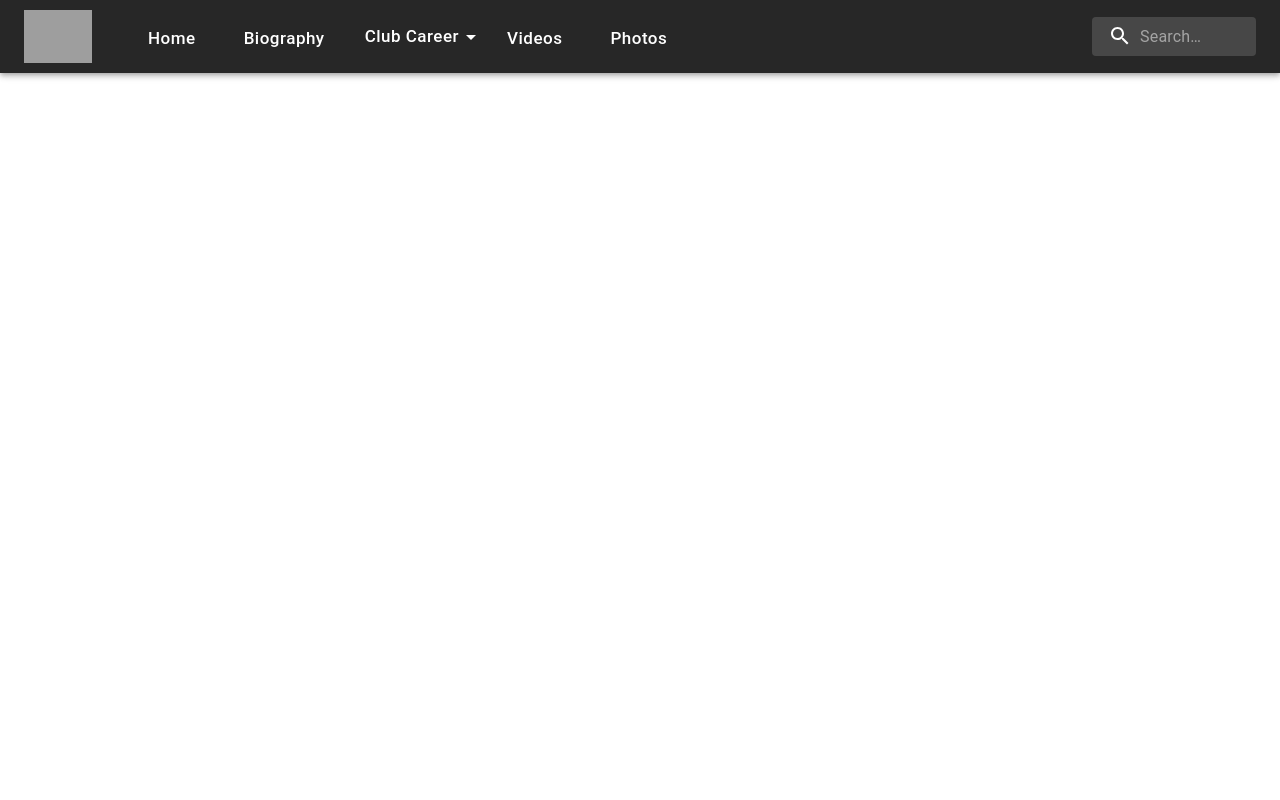
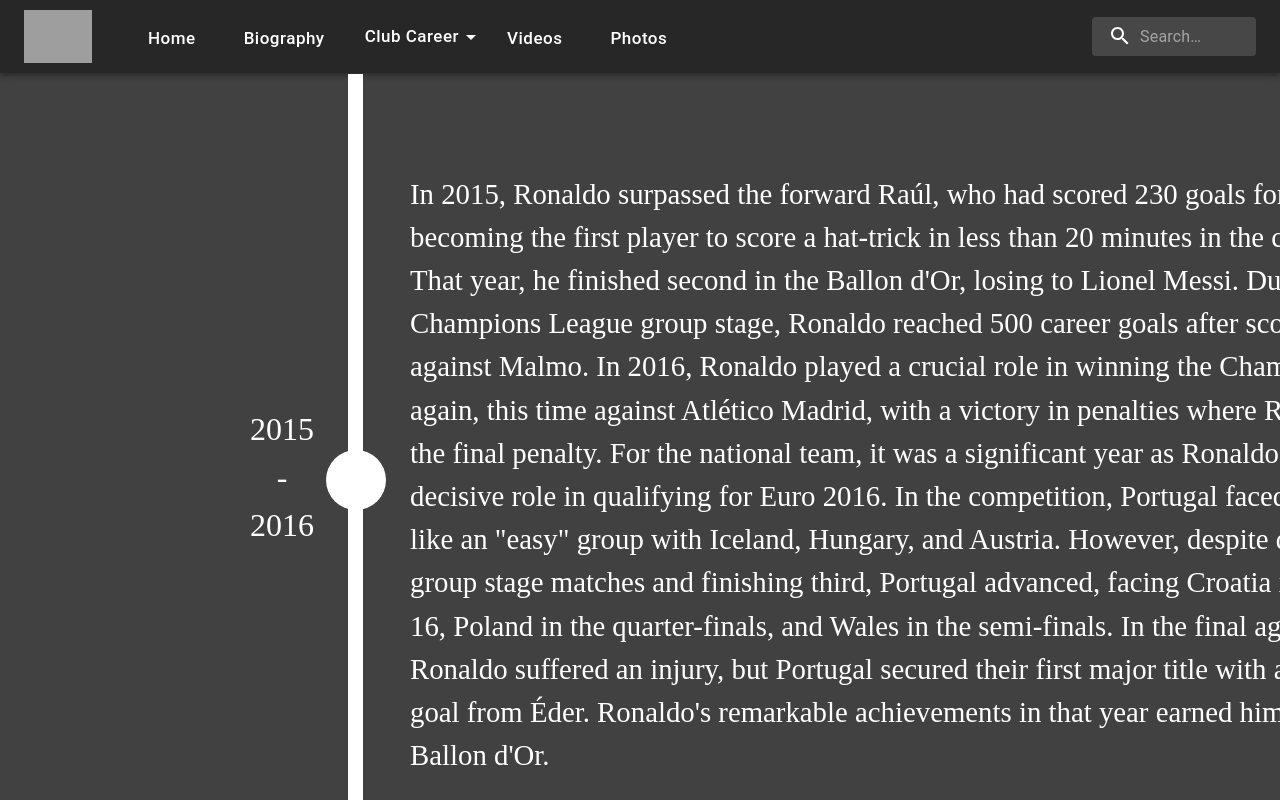
Before and after one commit to miguelfcostaa/SGM, a React (Create React App) app: page /timeline9 in a window 1280 px wide. Before the commit this address had no page. Built offline with nearby package versions, Linux system fonts and the light colour scheme; grey boxes are pictures that could not be loaded.

Commit message:
timeline 9 feito!

```diff
--- /dev/null
+++ b/src/components/Timeline10.tsx
@@ -0,0 +1,38 @@
+import { Box, Button } from "@mui/material";
+import React from 'react';
+import NavBar from './NavBar';
+
+const Timeline10 = () => {
+    return (
+        <div style={{overflow: 'hidden', background: '#414141', position: 'absolute', height: '100%', width: '100%'}} >
+            <NavBar />
+            <Box sx={{ marginLeft: '1480px', marginTop: "100px" }}>
+                <img
+                height="600"
+                width="400"
+                src="https://cdn.discordapp.com/attachments/525052167007240224/1185608148002807961/Ronaldo_Euro_2016.jpg?ex=65903aa2&is=657dc5a2&hm=58c1418c383670048c621ab3055b95f1b9af86ae0353c32fef2d2cf94745d130&"
+                ></img>
+            </Box>
+            <div>
+                <button className="invisible-button" onClick={() => window.location.href = "/timeline9"}></button>
+            </div>
+            <div className="line-full"></div>
+            <div className="ball"></div>
+            <div className="textotimeline2">
+                <div>
+
+                </div>
+            </div>
+            <span className="datatimeline1">
+                   2015 <br></br>
+                   <center> - </center>
+                   2016
+            </span>
+            <div>
+                <button className="invisible-button-bottom" onClick={() => window.location.href = "/timeline10"}></button>
+            </div>
+        </div>
+    );
+}
+
+export default Timeline10;
--- a/src/components/Timeline8.tsx
+++ b/src/components/Timeline8.tsx
@@ -37,7 +37,7 @@
                 2014
             </span>
             <div>
-                <button className="invisible-button-bottom" onClick={() => window.location.href = "/timeline8"}></button>
+                <button className="invisible-button-bottom" onClick={() => window.location.href = "/timeline9"}></button>
             </div>
         </div>
     );
--- /dev/null
+++ b/src/components/Timeline9.tsx
@@ -0,0 +1,49 @@
+import { Box, Button } from "@mui/material";
+import React from 'react';
+import NavBar from './NavBar';
+
+const Timeline9 = () => {
+    return (
+        <div style={{overflow: 'hidden', background: '#414141', position: 'absolute', height: '100%', width: '100%'}} >
+            <NavBar />
+            <Box sx={{ marginLeft: '1480px', marginTop: "100px" }}>
+                <img
+                height="600"
+                width="400"
+                src="https://cdn.discordapp.com/attachments/525052167007240224/1185608148002807961/Ronaldo_Euro_2016.jpg?ex=65903aa2&is=657dc5a2&hm=58c1418c383670048c621ab3055b95f1b9af86ae0353c32fef2d2cf94745d130&"
+                ></img>
+            </Box>
+            <div>
+                <button className="invisible-button" onClick={() => window.location.href = "/timeline8"}></button>
+            </div>
+            <div className="line-full"></div>
+            <div className="ball"></div>
+            <div className="textotimeline2">
+                <div>
+                    In 2015, Ronaldo surpassed the forward Raúl, who had scored 230 goals for Real Madrid,
+                    becoming the first player to score a hat-trick in less than 20 minutes in the competition.
+                    That year, he finished second in the Ballon d'Or, losing to Lionel Messi. During the Champions
+                    League group stage, Ronaldo reached 500 career goals after scoring 2 goals against Malmo.
+                    In 2016, Ronaldo played a crucial role in winning the Champions League again, this time against
+                    Atlético Madrid, with a victory in penalties where Ronaldo scored the final penalty. For the national
+                    team, it was a significant year as Ronaldo played a decisive role in qualifying for Euro 2016. In the
+                    competition, Portugal faced what seemed like an "easy" group with Iceland, Hungary, and Austria. However,
+                    despite drawing all the group stage matches and finishing third, Portugal advanced, facing Croatia in the
+                    round of 16, Poland in the quarter-finals, and Wales in the semi-finals. In the final against France, Ronaldo
+                    suffered an injury, but Portugal secured their first major title with a legendary goal from Éder. Ronaldo's
+                    remarkable achievements in that year earned him his fourth Ballon d'Or.
+                </div>
+            </div>
+            <span className="datatimeline1">
+                   2015 <br></br>
+                   <center> - </center>
+                   2016
+            </span>
+            <div>
+                <button className="invisible-button-bottom" onClick={() => window.location.href = "/timeline10"}></button>
+            </div>
+        </div>
+    );
+}
+
+export default Timeline9;
```
Also changed, not shown: src/index.tsx (+10 -0 lines).
